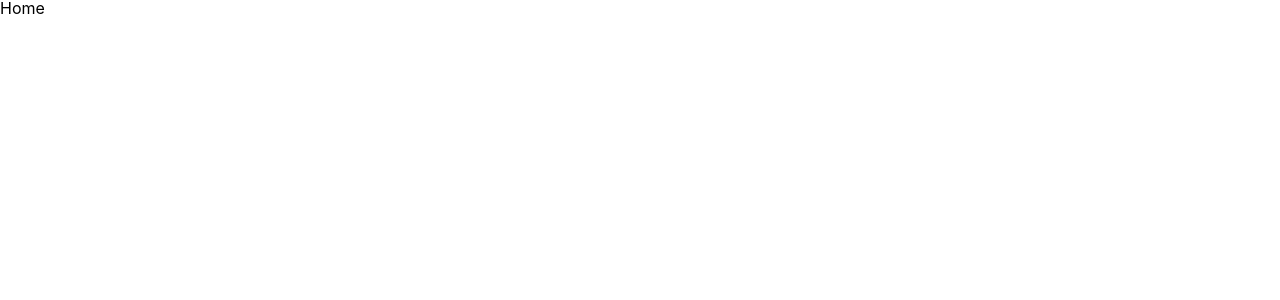
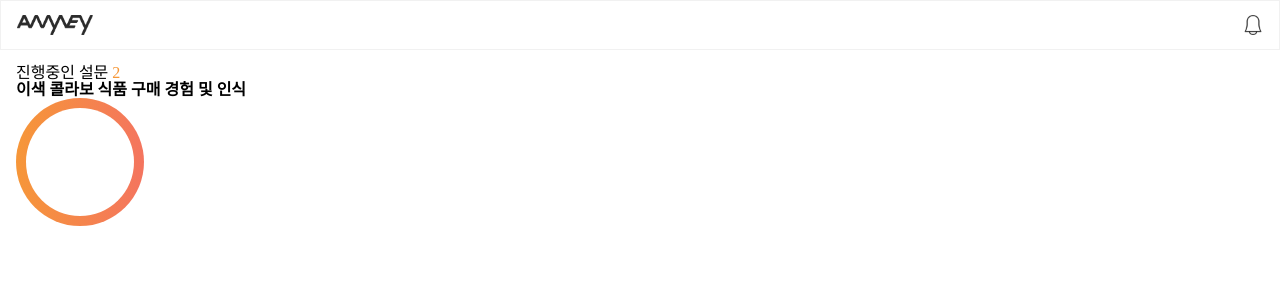
Before and after one commit to Lee-Seonghyun316/AnyVey, a React (Create React App) app: page / in a window 1280 px wide. Shown: the top 300 px of the page. Built offline with nearby package versions, Linux system fonts and the light colour scheme.

Commit message:
feat: demon graph

```diff
--- /dev/null
+++ b/src/features/header/header.tsx
@@ -0,0 +1,33 @@
+import React from 'react';
+import styled from 'styled-components';
+import typoLogo from '../../common/images/typoLogo.png';
+import alarmImage from '../../common/images/alarm.png';
+
+const Header = () => (
+  <Head>
+    <Logo src={typoLogo} />
+    <Alarm onClick={() => console.log('alarm click')} />
+  </Head>
+);
+
+const Head = styled.header`
+  display: flex;
+  justify-content: space-between;
+  padding: 14px 16px;
+  border: 1px solid #f1f1f1;
+`;
+
+const Logo = styled.img`
+  width: 76.13px;
+  height: 20px;
+`;
+
+const Alarm = styled.button`
+  width: 20px;
+  height: 20px;
+  background-image: url(${alarmImage});
+  background-repeat: no-repeat;
+  background-size: cover;
+`;
+
+export default Header;
--- a/src/features/home/home.tsx
+++ b/src/features/home/home.tsx
@@ -1,8 +1,72 @@
 import React from 'react';
 import styled from 'styled-components';
+import Header from '../header/header';
+import { theme } from '../../common/styles/theme';
 
-const Home = () => <Text>Home</Text>;
+const Home = () => (
+  <HomeContainer>
+    <Header />
+    <OngoingSurvey>
+      <Title>진행중인 설문 </Title>
+      <Count>2</Count>
+      <Surveys>
+        <Survey>
+          <SurveyTitle>이색 콜라보 식품 구매 경험 및 인식</SurveyTitle>
+          <GraphContainer>
+            <Graph>
+              <HelpGraph />
+            </Graph>
+          </GraphContainer>
+        </Survey>
+      </Surveys>
+    </OngoingSurvey>
+  </HomeContainer>
+);
 
 export default Home;
 
-const Text = styled.text``;
+const HomeContainer = styled.section``;
+
+const OngoingSurvey = styled.section`
+  padding: 14px 16px;
+`;
+
+const Title = styled.text`
+  font-weight: ${theme.typography.medium};
+`;
+
+const Count = styled.text`
+  font-weight: ${theme.typography.medium};
+  color: ${theme.colors.orange};
+`;
+
+const Surveys = styled.section``;
+
+const Survey = styled.div``;
+
+const SurveyTitle = styled.text`
+  font-weight: ${theme.typography.semiBold};
+`;
+
+const GraphContainer = styled.div``;
+
+const Graph = styled.div`
+  width: 128px;
+  height: 128px;
+  background: linear-gradient(91.28deg, #f69738 -0.03%, #f4745f 99.97%);
+  border-radius: 50%;
+  display: flex;
+  justify-content: center;
+  align-items: center;
+`;
+
+const HelpGraph = styled.div`
+  width: 108px;
+  height: 108px;
+  background: white;
+  border-radius: 50%;
+`;
+
+const GraphDes = styled.text``;
+
+const GraphCount = styled.text``;
```
Also changed, not shown: src/common/images/alarm.png (added), src/common/images/typoLogo.png (added).
